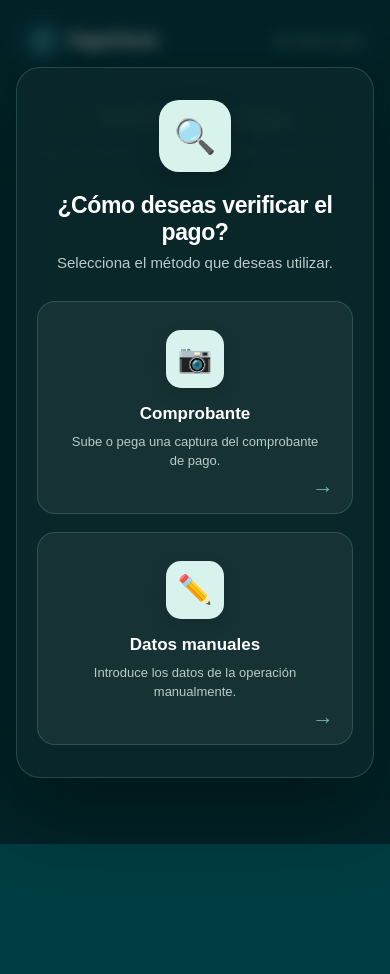
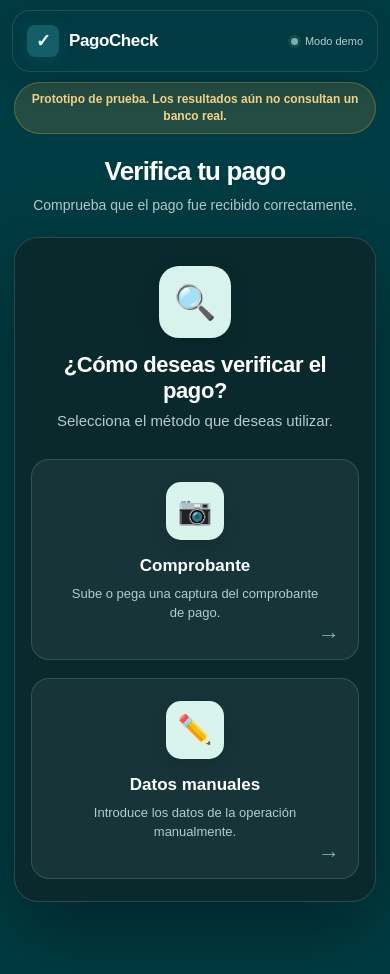
Before and after one commit to Ryuji-16/pagocheck, a React (Vite) app: page / in a window 390 px wide. Shown: the top 974 px of the page. Before the commit the page ends 844 px from the top, so only its background shows below. Built offline with nearby package versions, Linux system fonts and the light colour scheme.

Commit message:
Arreglos de portada movil y avisos de prototipo

```diff
--- a/index.html
+++ b/index.html
@@ -4,7 +4,8 @@
     <meta charset="UTF-8" />
     <link rel="icon" type="image/svg+xml" href="/favicon.svg" />
     <meta name="viewport" content="width=device-width, initial-scale=1.0" />
-    <title>pagocheck</title>
+    <title>PagoCheck — Verifica tu pago</title>
+    <meta name="description" content="Comprueba que un pago móvil o transferencia fue recibido. Prototipo." />
   </head>
   <body>
     <div id="root"></div>
--- a/src/App.css
+++ b/src/App.css
@@ -8,9 +8,30 @@ main {
 
   margin: 0 auto;
 
-  padding: 48px 0 80px;
+  padding: 28px 0 96px;
 
   text-align: center;
+}
+
+.demo-banner {
+  width: fit-content;
+  max-width: 100%;
+
+  margin: 0 auto 22px;
+
+  padding: 8px 14px;
+
+  border-radius: 999px;
+
+  background: rgba(217, 164, 65, 0.16);
+
+  border: 1px solid rgba(217, 164, 65, 0.35);
+
+  color: #f3d48a;
+
+  font-size: 13px;
+  font-weight: 600;
+  line-height: 1.4;
 }
 
 /* =========================================================
@@ -48,16 +69,20 @@ main > p {
   main {
     width: calc(100% - 28px);
 
-    padding: 40px 0 60px;
+    padding: 20px 0 108px;
   }
 
   main > h1 {
-    font-size: 28px;
+    font-size: 26px;
   }
 
   main > p {
-    margin-bottom: 30px;
+    margin-bottom: 24px;
 
     font-size: 14px;
   }
+
+  .demo-banner {
+    font-size: 12px;
+  }
 }
--- a/src/App.jsx
+++ b/src/App.jsx
@@ -8,6 +8,10 @@ function App() {
       <Header />
 
       <main>
+        <p className="demo-banner" role="status">
+          Prototipo de prueba. Los resultados aún no consultan un banco real.
+        </p>
+
         <h1>Verifica tu pago</h1>
 
         <p>
--- a/src/components/Header.jsx
+++ b/src/components/Header.jsx
@@ -15,7 +15,7 @@ function Header() {
 
         <div className="header-status">
           <span className="status-dot"></span>
-          Sistema activo
+          Modo demo
         </div>
 
       </div>
--- a/src/components/UploadZone.jsx
+++ b/src/components/UploadZone.jsx
@@ -15,6 +15,7 @@ function UploadZone() {
   const [verificationResult, setVerificationResult] = useState(null)
   const [verificationMethod, setVerificationMethod] = useState(null)
   const [ocrData, setOcrData] = useState(null)
+  const [extractError, setExtractError] = useState('')
 
   function handleFile(selectedFile) {
     if (selectedFile && selectedFile.type.startsWith('image/')) {
@@ -22,6 +23,7 @@ function UploadZone() {
       setPreview(URL.createObjectURL(selectedFile))
       setVerificationResult(null)
       setOcrData(null)
+      setExtractError('')
     }
   }
 
@@ -159,6 +161,54 @@ function UploadZone() {
     setPreview(null)
     setVerificationResult(null)
     setOcrData(null)
+    setExtractError('')
+  }
+
+  const fieldLabels = {
+    reference: 'referencia',
+    date: 'fecha',
+    phone: 'teléfono',
+    bank: 'banco',
+    amount: 'monto'
+  }
+
+  async function handleAnalyzeReceipt() {
+    try {
+      setIsVerifying(true)
+      setVerificationResult(null)
+      setExtractError('')
+
+      const extractedData = await extractPaymentData(file)
+      setOcrData(extractedData)
+
+      const requiredFields = ['reference', 'date', 'bank']
+      const missingFields = requiredFields.filter((field) => {
+        const value = extractedData[field]
+        return !value || value.toString().trim() === ''
+      })
+
+      if (missingFields.length > 0) {
+        const readable = missingFields
+          .map((field) => fieldLabels[field] || field)
+          .join(', ')
+
+        setExtractError(
+          `No se pudieron leer estos datos del comprobante: ${readable}. Prueba con otra captura o usa datos manuales.`
+        )
+        return
+      }
+
+      const result = await verifyPayment(extractedData)
+      setVerificationResult(result)
+    } catch (error) {
+      console.error('Error al procesar el comprobante:', error)
+      setVerificationResult({
+        status: 'error',
+        message: 'No se pudo analizar el comprobante.'
+      })
+    } finally {
+      setIsVerifying(false)
+    }
   }
 
   function handleCloseResult() {
@@ -303,62 +353,16 @@ function UploadZone() {
                   ↻ Cambiar imagen
                 </button>
 
+                {extractError && (
+                  <p className="form-error">{extractError}</p>
+                )}
+
                 <button
-  type="button"
-  className="verify-button"
-  onClick={async () => {
-  try {
-    setIsVerifying(true)
-    setVerificationResult(null)
-
-    const extractedData = await extractPaymentData(file)
-
-    setOcrData(extractedData)
-
-    const requiredFields = [
-      'reference',
-      'date',
-      'phone',
-      'bank'
-    ]
-
-    const missingFields = requiredFields.filter(
-      (field) =>
-        !extractedData[field] ||
-        extractedData[field].toString().trim() === ''
-    )
-
-    if (missingFields.length > 0) {
-      setIsVerifying(false)
-
-      console.log(
-        'Datos faltantes detectados por OCR:',
-        missingFields
-      )
-
-      return
-    }
-
-    const result = await verifyPayment(extractedData)
-
-    setVerificationResult(result)
-
-  } catch (error) {
-    console.error(
-      'Error al procesar el comprobante:',
-      error
-    )
-
-    setVerificationResult({
-      status: 'error',
-      message: 'No se pudo analizar el comprobante.'
-    })
-  } finally {
-    setIsVerifying(false)
-  }
-}}
-  disabled={isVerifying}
->
+                  type="button"
+                  className="verify-button"
+                  onClick={handleAnalyzeReceipt}
+                  disabled={isVerifying}
+                >
                   {isVerifying
                     ? '🔄 Analizando comprobante...'
                     : '✓ Verificar pago'}
--- a/src/components/css/Modals.css
+++ b/src/components/css/Modals.css
@@ -210,4 +210,20 @@
   .modal-title {
     font-size: 22px;
   }
+
+  .modal-overlay {
+    padding: 16px 16px 88px;
+  }
 }
+
+.form-error {
+  margin: 0 0 12px;
+  padding: 10px 12px;
+  border-radius: 10px;
+  background: rgba(201, 74, 74, 0.16);
+  border: 1px solid rgba(201, 74, 74, 0.35);
+  color: #f3c1c1;
+  font-size: 14px;
+  line-height: 1.45;
+  text-align: left;
+}
--- a/src/components/css/VerificationMethod.css
+++ b/src/components/css/VerificationMethod.css
@@ -3,21 +3,15 @@
    ========================================================= */
 
 .verification-overlay {
-  position: fixed;
-  inset: 0;
-
-  z-index: 1000;
+  position: relative;
 
   display: flex;
   align-items: center;
   justify-content: center;
 
-  padding: 24px;
+  padding: 0;
 
-  background: rgba(0, 0, 0, 0.42);
-
-  backdrop-filter: blur(8px);
-  -webkit-backdrop-filter: blur(8px);
+  background: transparent;
 }
 
 
@@ -32,7 +26,7 @@
 
   text-align: center;
 
-  background: rgba(11, 41, 45, 0.88);
+  background: rgba(11, 41, 45, 0.96);
 
   border: 1px solid rgba(119, 176, 170, 0.25);
 
@@ -270,11 +264,15 @@
 
 @media (max-width: 650px) {
   .verification-overlay {
-    padding: 16px;
+    padding: 0;
   }
 
   .verification-method {
-    padding: 32px 20px;
+    padding: 28px 16px 22px;
+  }
+
+  .verification-method .upload-icon {
+    margin-bottom: 14px;
   }
 
   .verification-method-options {
@@ -282,10 +280,11 @@
   }
 
   .verification-method-card {
-    min-height: 180px;
+    min-height: 0;
+    padding: 22px 20px 36px;
   }
 
   .verification-method h2 {
-    font-size: 23px;
+    font-size: 22px;
   }
 }
--- a/src/services/ocrService.js
+++ b/src/services/ocrService.js
@@ -21,6 +21,6 @@ export async function extractPaymentData(file) {
     date: '10/08/2026',
     bank: 'Banesco',
     amount: 'Bs. 150,00',
-    phone: null,
+    phone: '0412-5551111',
   }
 }
```
Also changed, not shown: 1 other file (tests, documents, lock files or other folders).
